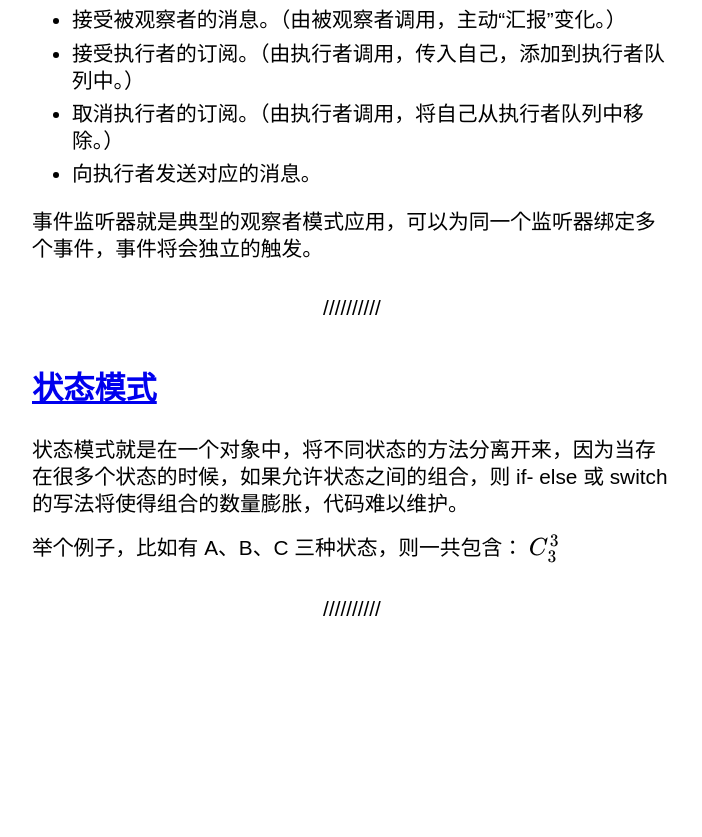
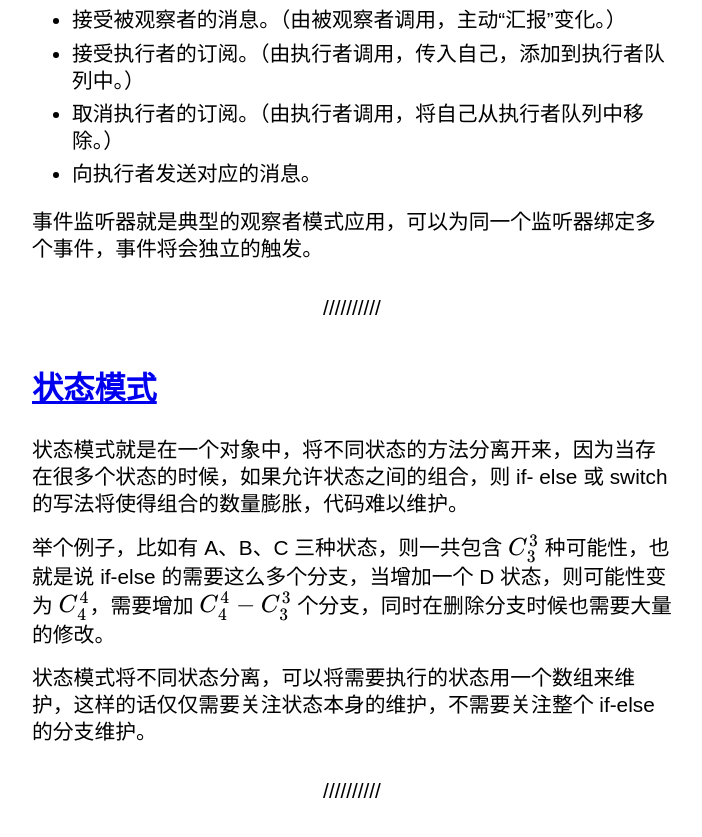
Before and after one commit to wangyu-1999/wangyu-1999.github.io, a Jekyll site: the page built from _posts/2021-10-08-设计模式笔记.md, in a window 1280 px wide and 900 px high, scrolled down 1234 px. Shown: the top 837 px of the window, without its empty margins (288-990 px from the left). Built offline with Jekyll 4.4.1, drawn with Linux system fonts in a browser that asks for light colours; comment, search, counter and statistics services are not loaded; before the commit the page ends 1953 px from its top, so only the background shows below that.

Commit message:
doc: 更新博客内容

```diff
--- a/_posts/2021-10-08-设计模式笔记.md
+++ b/_posts/2021-10-08-设计模式笔记.md
@@ -44,7 +44,6 @@ title: 设计模式笔记
 
 状态模式就是在一个对象中，将不同状态的方法分离开来，因为当存在很多个状态的时候，如果允许状态之间的组合，则 if- else 或 switch 的写法将使得组合的数量膨胀，代码难以维护。
 
-举个例子，比如有 A、B、C 三种状态，则一共包含：
-$$
-C_{3}^{3}
-$$
+举个例子，比如有 A、B、C 三种状态，则一共包含 $C_{3}^{3}$ 种可能性，也就是说 if-else 的需要这么多个分支，当增加一个 D 状态，则可能性变为 $C_{4}^{4}$，需要增加 $C_{4}^{4}-C_{3}^{3}$ 个分支，同时在删除分支时候也需要大量的修改。
+
+状态模式将不同状态分离，可以将需要执行的状态用一个数组来维护，这样的话仅仅需要关注状态本身的维护，不需要关注整个 if-else 的分支维护。
```
